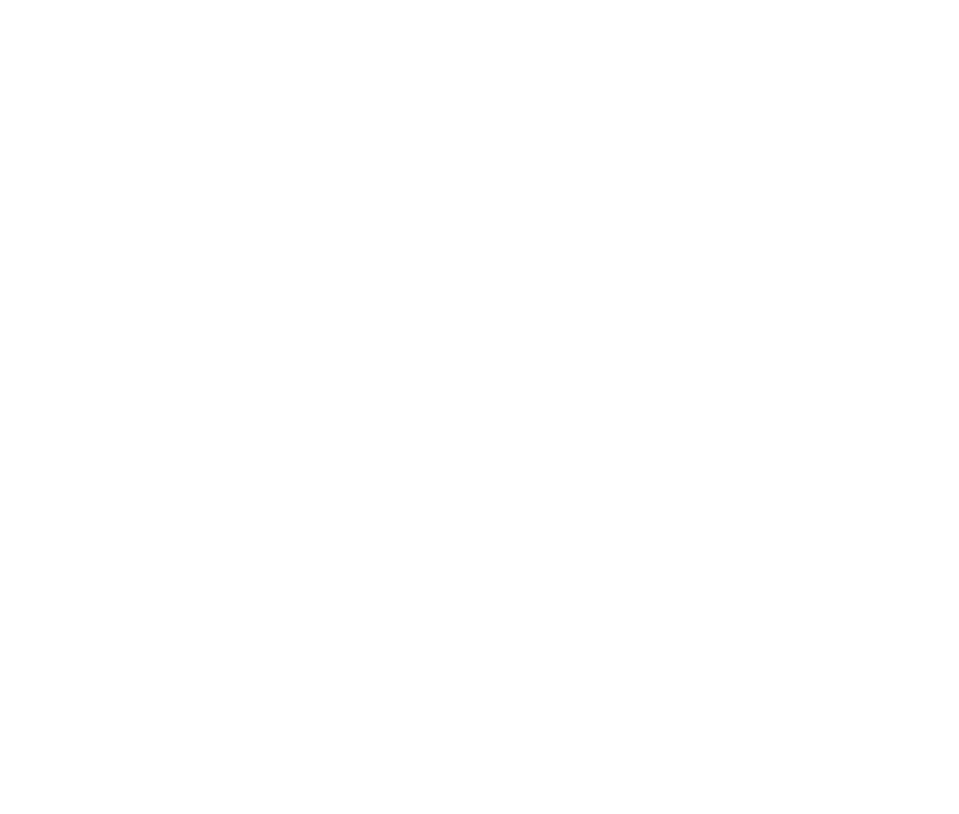
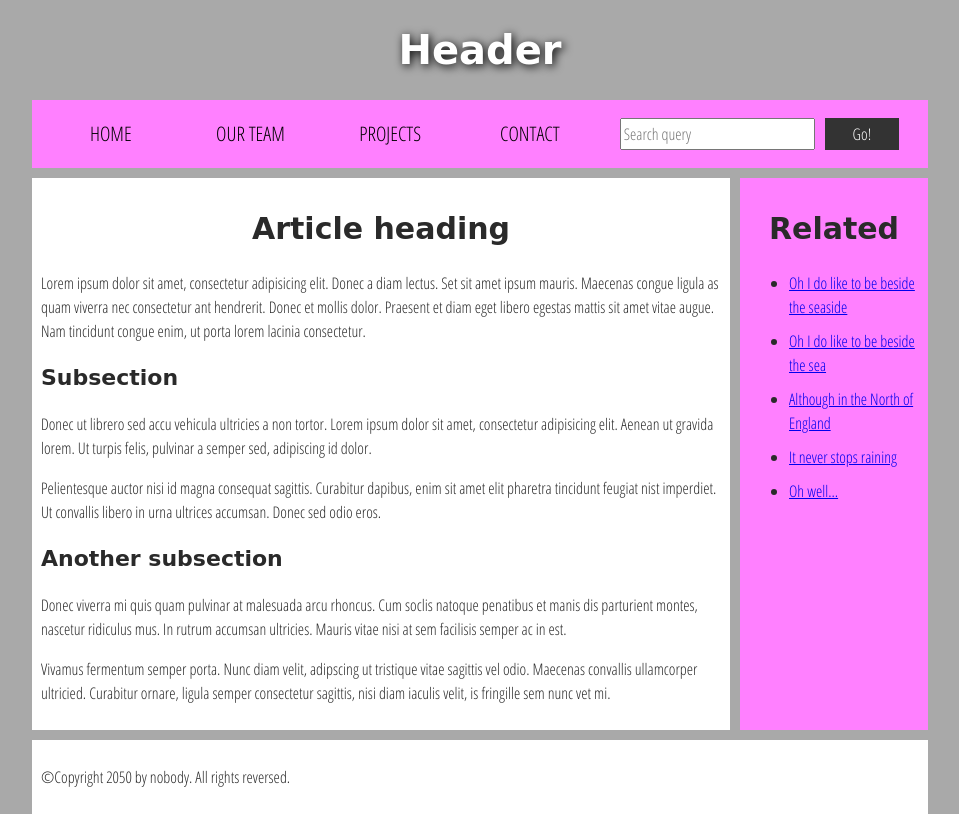
Before and after one commit to NouvelleTechno/theme-sombre, a plain HTML site: page index.html in a window 1280 px wide. Shown: the whole page, without its empty margins (160-1119 px from the left). Drawn offline with Linux system fonts and the light colour scheme; a web font is replaced by a local one.

Commit message:
Demo Template

```diff
--- a/css/styles.css
+++ b/css/styles.css
@@ -0,0 +1,143 @@
+/* Exemple issu du site MDN https://github.com/mdn/learning-area */
+/* || General setup */
+
+html,
+body {
+    margin: 0;
+    padding: 0;
+}
+
+html {
+    font-size: 10px;
+    background-color: #a9a9a9;
+}
+
+body {
+    width: 70%;
+    margin: 0 auto;
+}
+
+/* || typography */
+
+h1,
+h2,
+h3 {
+    font-family: 'Sonsie One', cursive;
+    color: #2a2a2a;
+}
+
+p,
+input,
+li {
+    font-family: 'Open Sans Condensed', sans-serif;
+    color: #2a2a2a;
+}
+
+h1 {
+    font-size: 4rem;
+    text-align: center;
+    color: white;
+    text-shadow: 2px 2px 10px black;
+}
+
+h2 {
+    font-size: 3rem;
+    text-align: center;
+}
+
+h3 {
+    font-size: 2.2rem;
+}
+
+p,
+li {
+    font-size: 1.6rem;
+    line-height: 1.5;
+}
+
+/* || header layout */
+
+nav,
+article,
+aside,
+footer {
+    background-color: white;
+    padding: 1%;
+}
+
+nav {
+    height: 50px;
+    background-color: #ff80ff;
+    display: flex;
+    margin-bottom: 10px;
+}
+
+nav ul {
+    padding: 0;
+    list-style-type: none;
+    flex: 2;
+    display: flex;
+}
+
+nav li {
+    display: inline;
+    text-align: center;
+    flex: 1;
+}
+
+nav a {
+    display: inline-block;
+    font-size: 2rem;
+    text-transform: uppercase;
+    text-decoration: none;
+    color: black;
+}
+
+nav form {
+    flex: 1;
+    display: flex;
+    align-items: center;
+    height: 100%;
+    padding: 0 2em;
+}
+
+input {
+    font-size: 1.6rem;
+    height: 32px;
+}
+
+input[type="search"] {
+    flex: 3;
+}
+
+input[type="submit"] {
+    flex: 1;
+    margin-left: 1rem;
+    background: #333;
+    border: 0;
+    color: white;
+}
+
+/* || main layout */
+
+main {
+    display: flex;
+}
+
+article {
+    flex: 4;
+}
+
+aside {
+    flex: 1;
+    margin-left: 10px;
+    background-color: #ff80ff;
+}
+
+aside li {
+    padding-bottom: 10px;
+}
+
+footer {
+    margin-top: 10px;
+}
--- a/index.html
+++ b/index.html
@@ -7,9 +7,81 @@
         <title>Document</title>
 
         <!--Fichiers CSS-->
+        <link href="https://fonts.googleapis.com/css?family=Open+Sans+Condensed:300|Sonsie+One" rel="stylesheet"
+            type="text/css">
         <link rel="stylesheet" href="css/styles.css">
     </head>
+
     <body>
+        <!-- Here is our main header that is used across all the pages of our website -->
+        <header>
+            <h1>Header</h1>
+        </header>
+
+        <nav>
+            <ul>
+                <li><a href="#">Home</a></li>
+                <li><a href="#">Our team</a></li>
+                <li><a href="#">Projects</a></li>
+                <li><a href="#">Contact</a></li>
+            </ul>
+            <!-- A Search form is another commmon non-linear way to navigate through a website. -->
+            <form>
+                <input type="search" name="q" placeholder="Search query">
+                <input type="submit" value="Go!">
+            </form>
+        </nav>
+
+        <!-- Here is our page's main content -->
+        <main>
+            <!-- It contains an article -->
+            <article>
+                <h2>Article heading</h2>
+
+                <p>Lorem ipsum dolor sit amet, consectetur adipisicing elit. Donec a diam lectus. Set sit amet ipsum mauris.
+                    Maecenas congue ligula as quam viverra nec consectetur ant hendrerit. Donec et mollis dolor. Praesent et
+                    diam eget libero egestas mattis sit amet vitae augue. Nam tincidunt congue enim, ut porta lorem lacinia
+                    consectetur.</p>
+
+                <h3>Subsection</h3>
+
+                <p>Donec ut librero sed accu vehicula ultricies a non tortor. Lorem ipsum dolor sit amet, consectetur
+                    adipisicing elit. Aenean ut gravida lorem. Ut turpis felis, pulvinar a semper sed, adipiscing id dolor.
+                </p>
+
+                <p>Pelientesque auctor nisi id magna consequat sagittis. Curabitur dapibus, enim sit amet elit pharetra
+                    tincidunt feugiat nist imperdiet. Ut convallis libero in urna ultrices accumsan. Donec sed odio eros.
+                </p>
+
+                <h3>Another subsection</h3>
+
+                <p>Donec viverra mi quis quam pulvinar at malesuada arcu rhoncus. Cum soclis natoque penatibus et manis dis
+                    parturient montes, nascetur ridiculus mus. In rutrum accumsan ultricies. Mauris vitae nisi at sem
+                    facilisis semper ac in est.</p>
+
+                <p>Vivamus fermentum semper porta. Nunc diam velit, adipscing ut tristique vitae sagittis vel odio. Maecenas
+                    convallis ullamcorper ultricied. Curabitur ornare, ligula semper consectetur sagittis, nisi diam iaculis
+                    velit, is fringille sem nunc vet mi.</p>
+            </article>
+
+            <!-- the aside content can also be nested within the main content -->
+            <aside>
+                <h2>Related</h2>
+
+                <ul>
+                    <li><a href="#">Oh I do like to be beside the seaside</a></li>
+                    <li><a href="#">Oh I do like to be beside the sea</a></li>
+                    <li><a href="#">Although in the North of England</a></li>
+                    <li><a href="#">It never stops raining</a></li>
+                    <li><a href="#">Oh well...</a></li>
+                </ul>
+            </aside>
+        </main>
+
+        <!-- And here is our main footer that is used across all the pages of our website -->
+        <footer>
+            <p>©Copyright 2050 by nobody. All rights reversed.</p>
+        </footer>
 
         <!--Fichiers JS-->
         <script src="js/scripts.js"></script>
```
